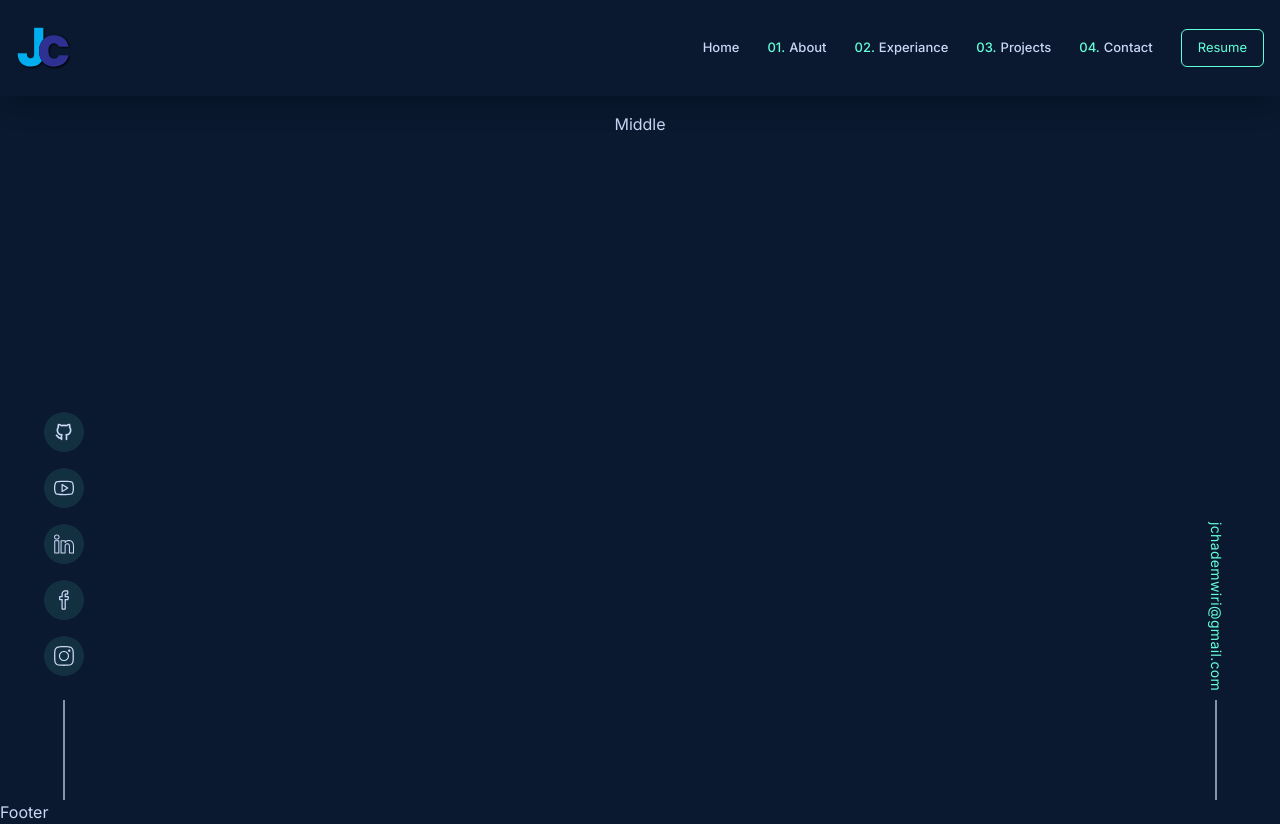
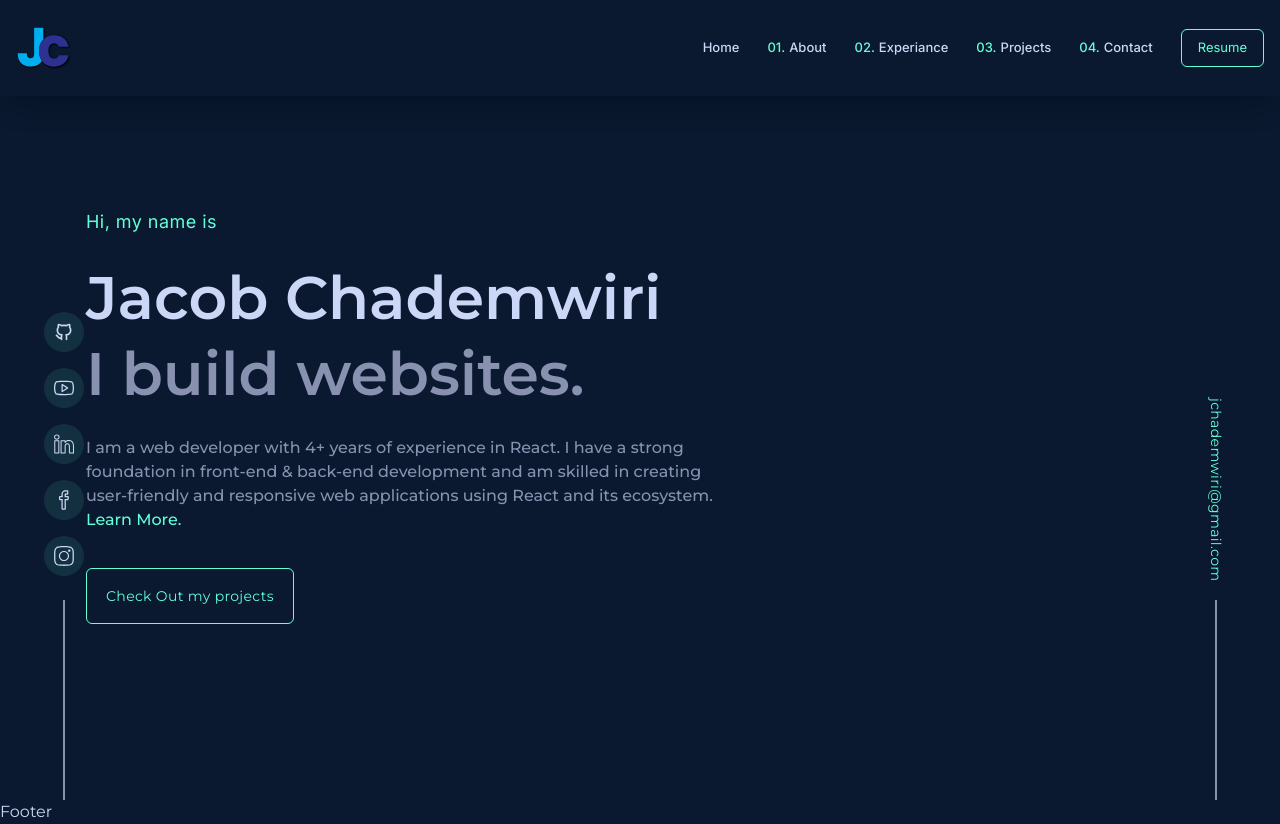
Before and after one commit to jchademwiri/jacobc-portfolio-v3, a Next.js app: page / in a window 1280 px wide. Built offline with nearby package versions, Linux system fonts and the light colour scheme.

Commit message:
addec banner section

```diff
--- a/src/app/layout.tsx
+++ b/src/app/layout.tsx
@@ -3,7 +3,7 @@ import './globals.css';
 import { Inter, Montserrat } from 'next/font/google';
 import Footer from '@/components/Footer';
 import Navbar from '@/components/Navbar';
-const inter = Inter({ subsets: ['latin'] });
+
 const montserrat = Montserrat({ subsets: ['latin'] });
 
 export const metadata = {
@@ -80,7 +80,7 @@ export default function RootLayout({
         `}
       </Script>
       <body
-        className={`${inter.className} w-full h-screen bg-bodyColor text-light overflow-x-hidden overflow-y-scroll`}
+        className={`${montserrat.className} w-full h-screen mx-auto bg-bodyColor text-light overflow-x-hidden overflow-y-scroll`}
       >
         <Navbar />
         {children}
--- a/src/app/page.tsx
+++ b/src/app/page.tsx
@@ -1,20 +1,19 @@
+import Banner from '@/components/Banner';
 import LeftSide from '@/components/LeftSide';
-import Middle from '@/components/Middle';
 import RightSide from '@/components/RightSide';
 import { Montserrat } from 'next/font/google';
 const montserrat = Montserrat({ subsets: ['latin'] });
-import { motion } from 'framer-motion';
 
 export default function Home() {
   return (
-    <main className='w-full h-[88vh] xl:flex items-center gap-20 justify-between'>
-      <div className='hidden xl:inline-flex w-32 h-full fixed left-0 bottom-0'>
+    <main className='h-[88vh] w-full items-center justify-between gap-20 xl:flex'>
+      <div className='fixed left-0 bottom-0 hidden h-full w-32 xl:inline-flex'>
         <LeftSide />
       </div>
-      <div className='h-[88vh] mx-auto p-4'>
-        <Middle />
+      <div className='mx-auto h-[88vh] w-full p-4'>
+        <Banner />
       </div>
-      <div className='hidden xl:inline-flex w-32 h-full fixed right-0 bottom-0'>
+      <div className='fixed right-0 bottom-0 hidden h-full w-32 xl:inline-flex'>
         <RightSide />
       </div>
     </main>
--- /dev/null
+++ b/src/components/Banner.tsx
@@ -0,0 +1,60 @@
+'use client';
+import { Inter } from 'next/font/google';
+import { motion } from 'framer-motion';
+import Link from 'next/link';
+const inter = Inter({ subsets: ['latin'] });
+
+const Banner = () => {
+  return (
+    <section
+      id='home'
+      className={` mx-auto flex max-w-contentContainer flex-col gap-4 py-10 md:py-24 md:px-10 lg:gap-8 xl:px-4`}
+    >
+      <motion.h3
+        initial={{ opacity: 0 }}
+        animate={{ opacity: 1 }}
+        transition={{ duration: 0.5, delay: 0.6 }}
+        className={`${inter.className} text-lg tracking-wide text-green`}
+      >
+        Hi, my name is
+      </motion.h3>
+      <motion.h1
+        initial={{ opacity: 0 }}
+        animate={{ opacity: 1 }}
+        transition={{ duration: 0.5, delay: 0.7 }}
+        className='flex flex-col text-4xl font-semibold  lg:text-6xl'
+      >
+        Jacob Chademwiri{' '}
+        <span className='mt-2 text-dark lg:mt-4'>I build websites.</span>
+      </motion.h1>
+      <motion.p
+        initial={{ opacity: 0 }}
+        animate={{ opacity: 1 }}
+        transition={{ duration: 0.5, delay: 0.8 }}
+        className='text-base font-medium text-dark md:max-w-[650px]'
+      >
+        I am a web developer with 4+ years of experience in React. I have a
+        strong foundation in front-end & back-end development and am skilled in
+        creating user-friendly and responsive web applications using React and
+        its ecosystem.
+        <Link href={`/`} target='_blank'>
+          <span className='group relative inline-flex h-7 cursor-pointer  overflow-x-hidden text-green'>
+            Learn More.
+            <span className='absolute left-0 bottom-1 h-[2px] w-full -translate-x-[110%] bg-green transition-transform duration-500 group-hover:translate-x-0'></span>
+          </span>
+        </Link>
+      </motion.p>
+      <Link href={`#projects`}>
+        <motion.button
+          initial={{ opacity: 0 }}
+          animate={{ opacity: 1 }}
+          transition={{ duration: 0.5, delay: 0.9 }}
+          className='h-14 w-52 rounded-md border border-green text-sm tracking-wide text-green duration-500 hover:bg-hoverColor'
+        >
+          Check Out my projects
+        </motion.button>
+      </Link>
+    </section>
+  );
+};
+export default Banner;
--- a/src/components/LeftSide.tsx
+++ b/src/components/LeftSide.tsx
@@ -15,36 +15,36 @@ const LeftSide = () => {
       initial={{ opacity: 0 }}
       animate={{ opacity: 1 }}
       transition={{ duration: 1.5 }}
-      className='w-full h-full flex flex-col items-center justify-end gap-6 text-light'
+      className='flex h-full w-full flex-col items-center justify-end gap-6 text-light'
     >
       <div className='flex flex-col gap-4'>
         <Link href='github' target='_blank'>
-          <span className='w-10 h-10 text-xl bg-hoverColor rounded-full inline-flex items-center justify-center hover:text-green cursor-pointer hover:-translate-y-2 transition-all duration-300'>
+          <span className='inline-flex h-10 w-10 cursor-pointer items-center justify-center rounded-full bg-hoverColor text-xl transition-all duration-300 hover:-translate-y-2 hover:text-green'>
             <TbBrandGithub />
           </span>
         </Link>
         <Link href='github' target='_blank'>
-          <span className='w-10 h-10 text-xl bg-hoverColor rounded-full inline-flex items-center justify-center hover:text-green cursor-pointer hover:-translate-y-2 transition-all duration-300'>
+          <span className='inline-flex h-10 w-10 cursor-pointer items-center justify-center rounded-full bg-hoverColor text-xl transition-all duration-300 hover:-translate-y-2 hover:text-green'>
             <SlSocialYoutube />
           </span>
         </Link>
         <Link href='github' target='_blank'>
-          <span className='w-10 h-10 text-xl bg-hoverColor rounded-full inline-flex items-center justify-center hover:text-green cursor-pointer hover:-translate-y-2 transition-all duration-300'>
+          <span className='inline-flex h-10 w-10 cursor-pointer items-center justify-center rounded-full bg-hoverColor text-xl transition-all duration-300 hover:-translate-y-2 hover:text-green'>
             <SlSocialLinkedin />
           </span>
         </Link>
         <Link href='github' target='_blank'>
-          <span className='w-10 h-10 text-xl bg-hoverColor rounded-full inline-flex items-center justify-center hover:text-green cursor-pointer hover:-translate-y-2 transition-all duration-300'>
+          <span className='inline-flex h-10 w-10 cursor-pointer items-center justify-center rounded-full bg-hoverColor text-xl transition-all duration-300 hover:-translate-y-2 hover:text-green'>
             <SlSocialFacebook />
           </span>
         </Link>
         <Link href='github' target='_blank'>
-          <span className='w-10 h-10 text-xl bg-hoverColor rounded-full inline-flex items-center justify-center hover:text-green cursor-pointer hover:-translate-y-2 transition-all duration-300'>
+          <span className='inline-flex h-10 w-10 cursor-pointer items-center justify-center rounded-full bg-hoverColor text-xl transition-all duration-300 hover:-translate-y-2 hover:text-green'>
             <SlSocialInstagram />
           </span>
         </Link>
       </div>
-      <span className='w-[2px] h-[100px] bg-dark'></span>
+      <span className='h-[200px] w-[2px] bg-dark'></span>
     </motion.div>
   );
 };
--- a/src/components/Middle.tsx
+++ /dev/null
@@ -1,4 +0,0 @@
-const Middle = () => {
-  return <div>Middle</div>;
-};
-export default Middle;
--- a/src/components/Navbar.tsx
+++ b/src/components/Navbar.tsx
@@ -6,11 +6,15 @@ import Link from 'next/link';
 import { motion } from 'framer-motion';
 import { links } from '@/data/Navlinks';
 import uuid from 'react-uuid';
+import { Inter } from 'next/font/google';
+const inter = Inter({ subsets: ['latin'] });
 
 const Navbar = () => {
   return (
     <div className='w-full shadow-navbarShadow h-20 lg:h-[12vh] sticky top-0 z-50 bg-bodyColor px-4'>
-      <nav className='max-w-container h-full mx-auto py-1 flex items-center justify-between'>
+      <nav
+        className={`${inter.className} max-w-container h-full mx-auto py-1 flex items-center justify-between`}
+      >
         {/* add title font  */}
         <motion.div
           initial={{ opacity: 0 }}
--- a/src/components/RightSide.tsx
+++ b/src/components/RightSide.tsx
@@ -7,14 +7,14 @@ const RightSide = () => {
       initial={{ opacity: 0 }}
       animate={{ opacity: 1 }}
       transition={{ duration: 1.5 }}
-      className='w-full h-full flex flex-col items-center justify-end gap-6 text-light'
+      className='flex h-full w-full flex-col items-center justify-end gap-6 text-light'
     >
       <Link href='mailto:jchademwiri@gmail.com' target='_blank'>
-        <p className='text-sm rotate-90 w-72 tracking-wide text-green'>
+        <p className='my-6 flex w-72 rotate-90 text-sm tracking-wide text-green'>
           jchademwiri@gmail.com
         </p>
       </Link>
-      <span className='w-[2px] h-[100px] bg-dark'></span>
+      <span className='h-[200px] w-[2px] bg-dark'></span>
     </motion.div>
   );
 };
```
Also changed, not shown: package.json (+12 -0 lines), 2 other files (tests, documents, lock files or other folders).
